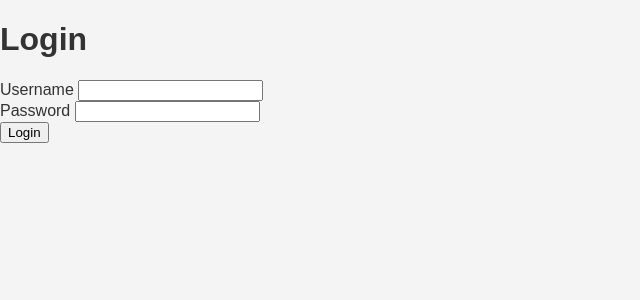
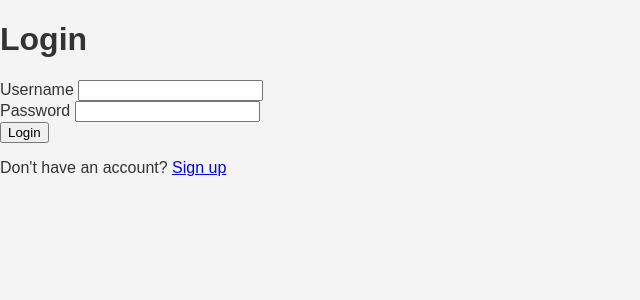
Before and after one commit to Apil120/Django, a Django app: page /login/ in a window 1280 px wide. Shown: the top 300 px of the page, without its empty margins (0-640 px from the left). Run offline with Django 5.2, Linux system fonts and the light colour scheme.

Commit message:
Fixed error, CSS not loading STILL.

```diff
--- a/librarymgmt/librarymgmt/urls.py
+++ b/librarymgmt/librarymgmt/urls.py
@@ -16,11 +16,12 @@
 """
 from django.contrib import admin
 from django.urls import path
-from librarymgmtapp.views import landing,login
+from librarymgmtapp.views import landing,login,signup
 
 
 urlpatterns = [
     path('admin/', admin.site.urls),
     path("login/",login,name="login"),
+    path("signup/",signup,name="signup"),
     path("",landing)
 ]
--- a/librarymgmt/librarymgmtapp/views.py
+++ b/librarymgmt/librarymgmtapp/views.py
@@ -21,3 +21,6 @@
         else:
             return render(request, "login.html", {"error": "Invalid username or password"})
     return render(request, "login.html")
+
+def signup(request):
+    pass
--- a/librarymgmt/templates/login.html
+++ b/librarymgmt/templates/login.html
@@ -5,7 +5,7 @@
     <meta name="viewport" content="width=device-width, initial-scale=1.0">
     {% load static %}
     <title>Login</title>
-    <link rel="stylesheet" href="{% static 'css/login.css' %}">
+    <link rel="stylesheet" type = "text/css" href="{% static 'css/login.css' %}">
 </head>
 <body>
     <div class="login-container">
@@ -22,7 +22,9 @@
             </div>
             <button type="submit" class="btn">Login</button>
         </form>
-
+        <p class="footer-text">
+            Don't have an account? <a href="{% url 'signup' %}">Sign up</a>
+        </p>
     </div>
 </body>
 </html>
```
